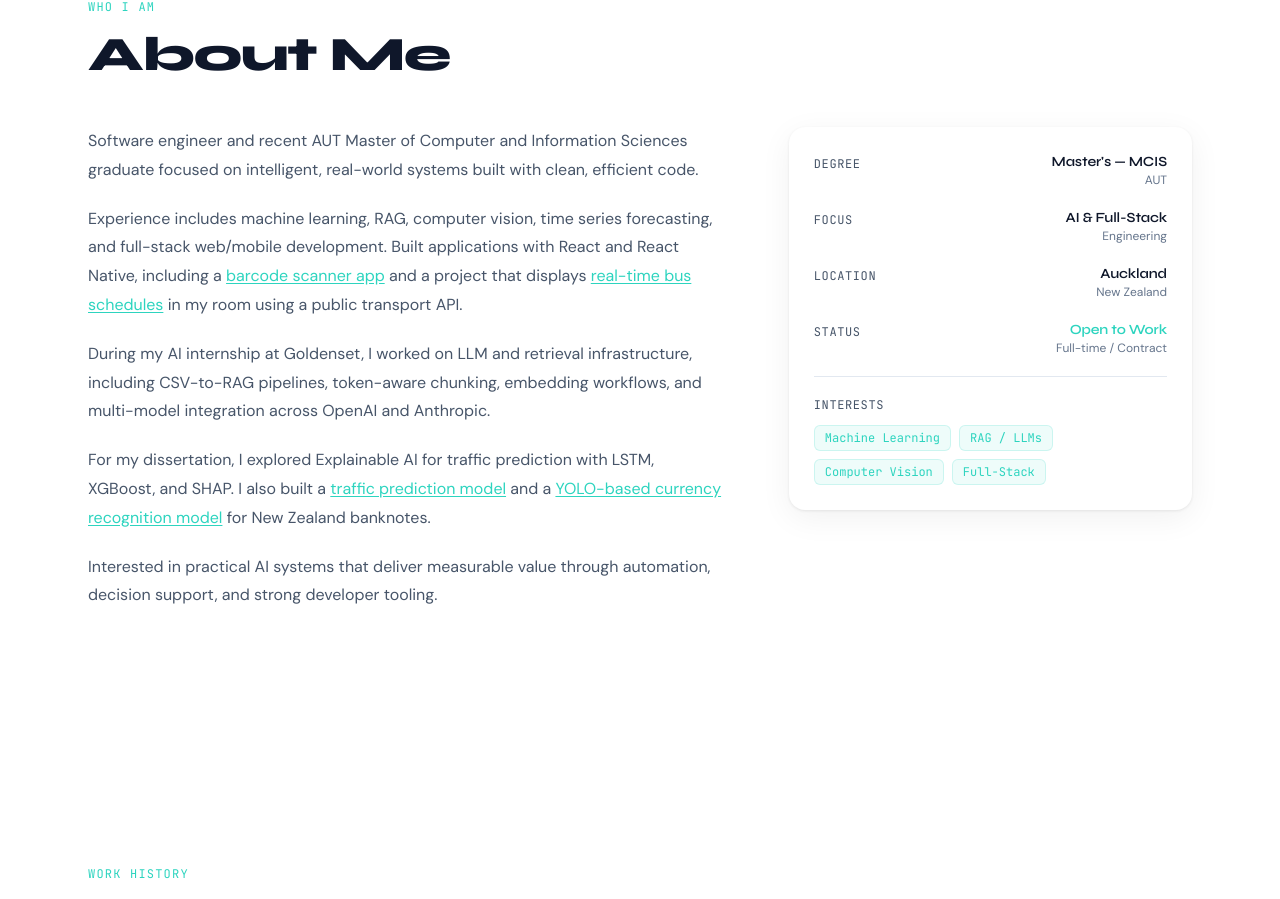
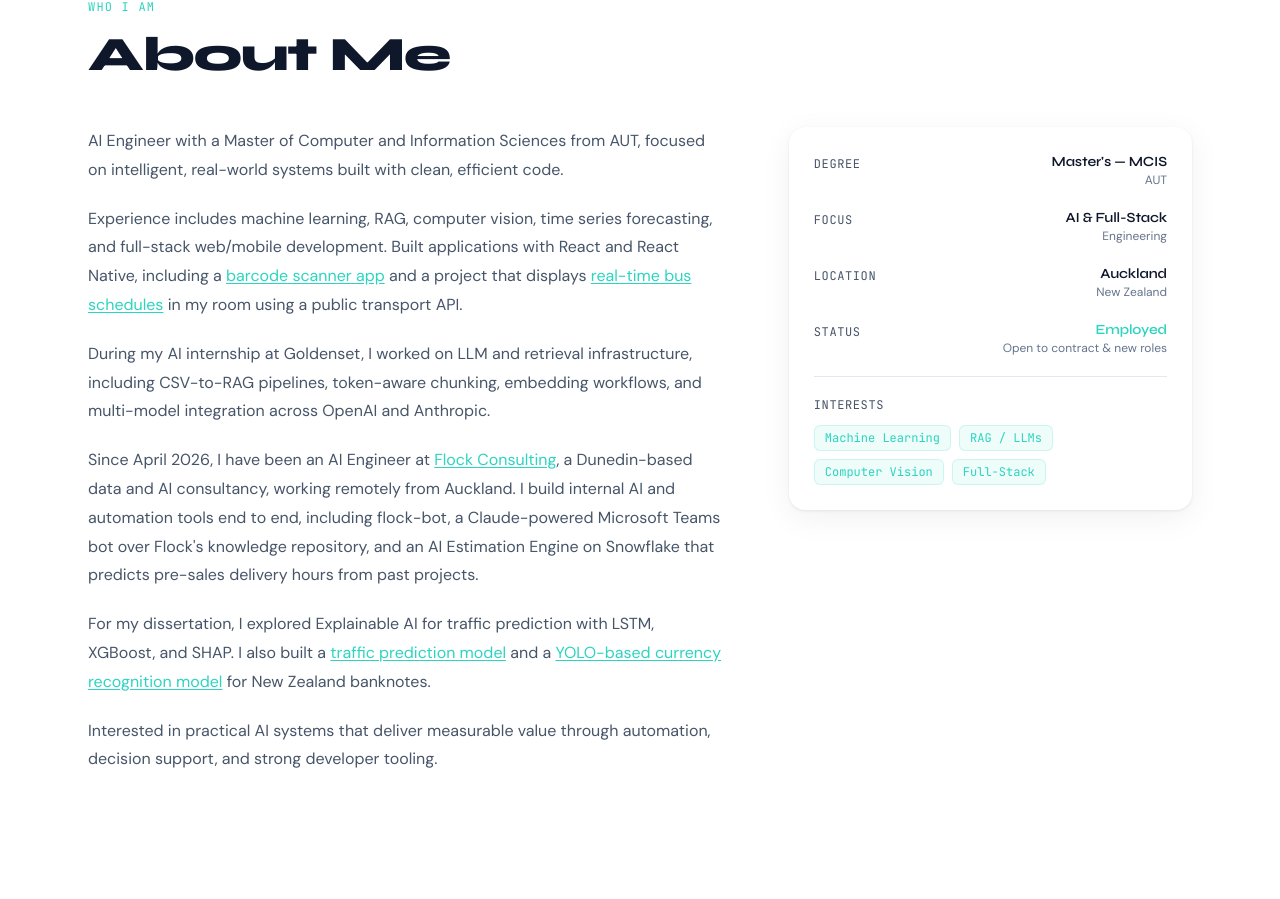
Before and after one commit to hanjuin/han-portfolio-v2, a React (Vite) app: page / in a window 1280 px wide. Shown: the part 1854-2753 px from the top of the page. Built offline with nearby package versions, Linux system fonts and the light colour scheme; no server answers.

Commit message:
chore: update about me section, status

```diff
--- a/resources/about.json
+++ b/resources/about.json
@@ -5,7 +5,7 @@
             "paragraphs": [
             {
                 "id": 1,
-                "text": "Software engineer and recent AUT Master of Computer and Information Sciences graduate focused on intelligent, real-world systems built with clean, efficient code.",
+                "text": "AI Engineer with a Master of Computer and Information Sciences from AUT, focused on intelligent, real-world systems built with clean, efficient code.",
                 "links": []
             },
             {
@@ -29,6 +29,16 @@
             },
             {
                 "id": 4,
+                "text": "Since April 2026, I have been an AI Engineer at Flock Consulting, a Dunedin-based data and AI consultancy, working remotely from Auckland. I build internal AI and automation tools end to end, including flock-bot, a Claude-powered Microsoft Teams bot over Flock's knowledge repository, and an AI Estimation Engine on Snowflake that predicts pre-sales delivery hours from past projects.",
+                "links": [
+                {
+                    "label": "Flock Consulting",
+                    "url": "https://www.flockconsulting.co.nz"
+                }
+                ]
+            },
+            {
+                "id": 5,
                 "text": "For my dissertation, I explored Explainable AI for traffic prediction with LSTM, XGBoost, and SHAP. I also built a traffic prediction model and a YOLO-based currency recognition model for New Zealand banknotes.",
                 "links": [
                 {
@@ -42,7 +52,7 @@
                 ]
             },
             {
-                "id": 5,
+                "id": 6,
                 "text": "Interested in practical AI systems that deliver measurable value through automation, decision support, and strong developer tooling.",
                 "links": []
             }
--- a/src/components/About.jsx
+++ b/src/components/About.jsx
@@ -84,7 +84,7 @@ export default function About() {
                   { label: 'Degree', value: "Master's — MCIS", sub: 'AUT' },
                   { label: 'Focus', value: 'AI & Full-Stack', sub: 'Engineering' },
                   { label: 'Location', value: 'Auckland', sub: 'New Zealand' },
-                  { label: 'Status', value: 'Open to Work', sub: 'Full-time / Contract', accent: true },
+                  { label: 'Status', value: 'Employed', sub: 'Open to contract & new roles', accent: true },
                 ].map(({ label, value, sub, accent }) => (
                   <div key={label} className="flex items-start justify-between gap-4">
                     <span className="text-xs font-mono text-slate-600 uppercase tracking-wider pt-1">{label}</span>
```
